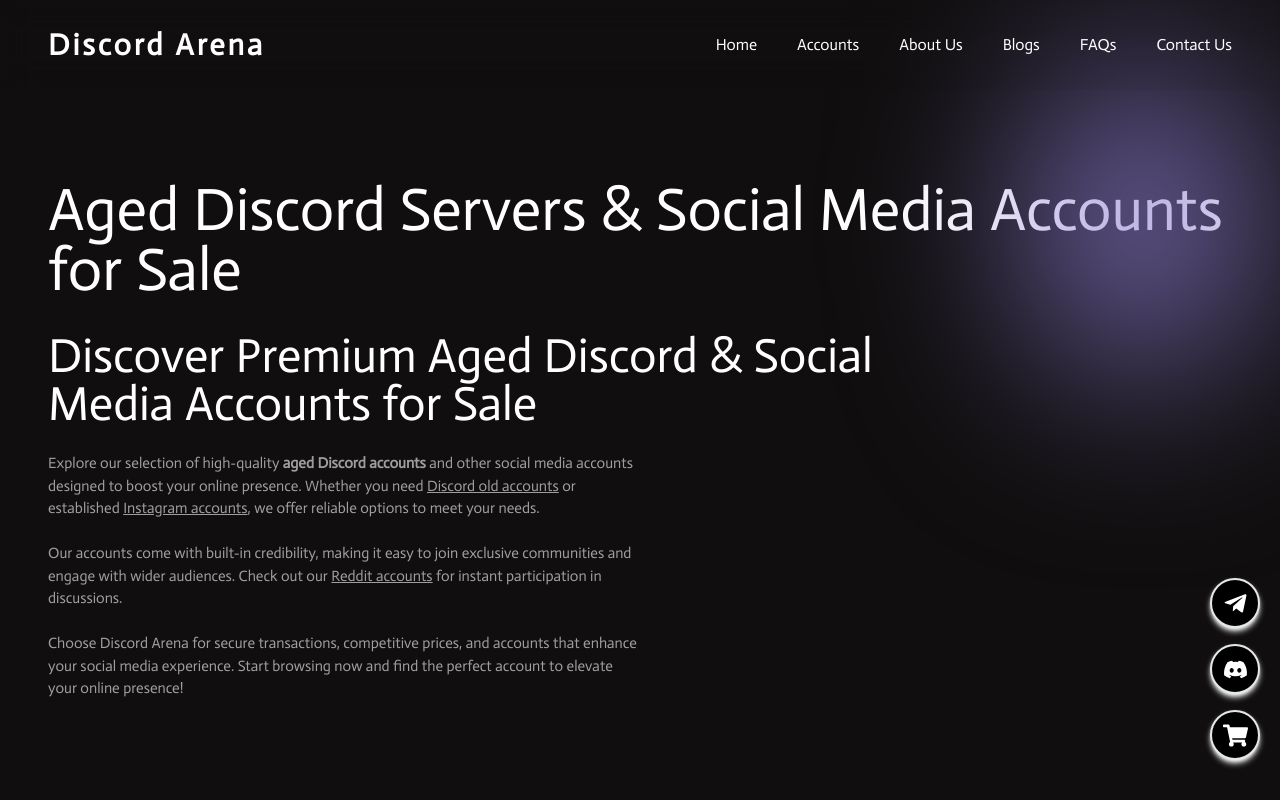
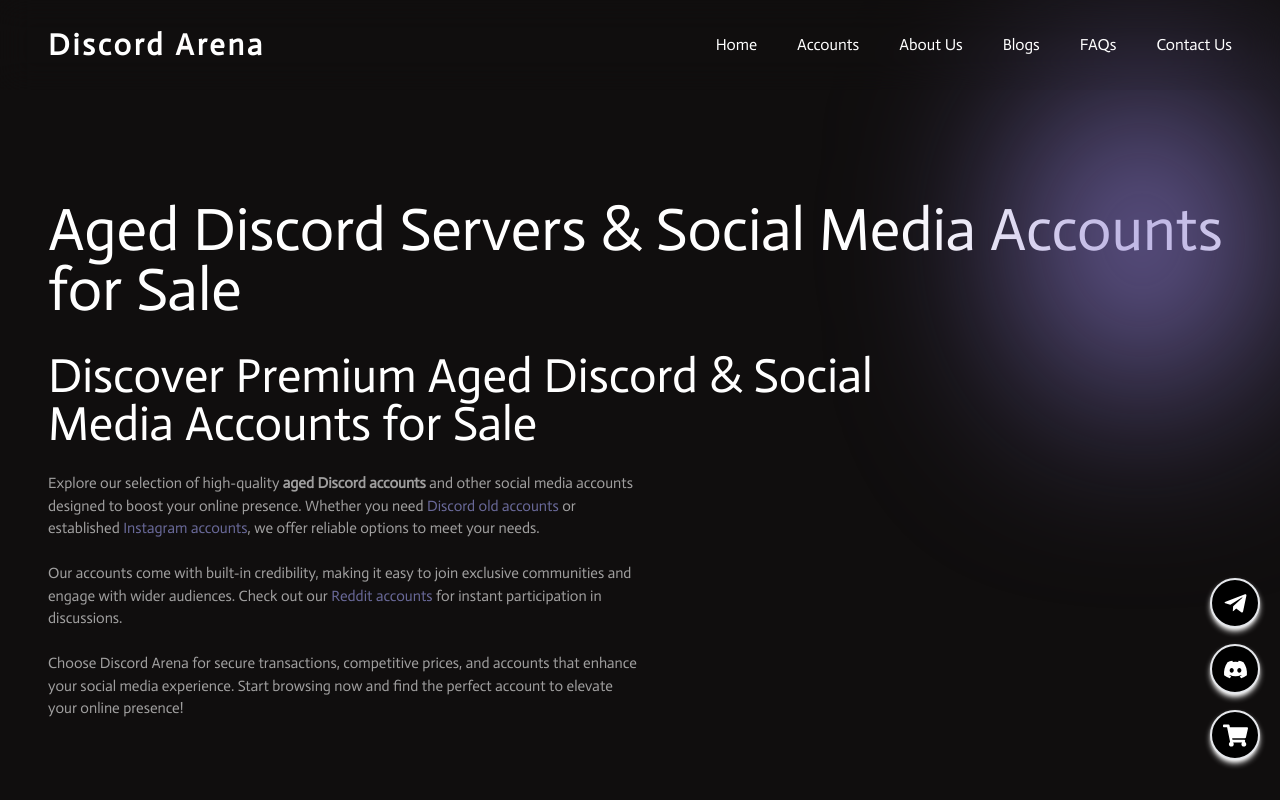
Before and after one commit to enggsatyamraj/CSET301_Assignment, a Next.js app: page /accounts in a window 1280 px wide. Shown: the top 800 px of the page. Built offline with nearby package versions, Linux system fonts and the light colour scheme.

Commit message:
created anchortext class

```diff
--- a/src/app/accounts/discord-server-boost/page.jsx
+++ b/src/app/accounts/discord-server-boost/page.jsx
@@ -126,7 +126,7 @@ const page = () => {
               <p>
                 We have a diverse selection, including{" "}
                 <Link
-                  className="underline font-bold"
+                  className="anchorText"
                   href={
                     "discord-server-boost/ultimate-server-boost-(14-x-3-months)"
                   }
--- a/src/app/accounts/discord/page.jsx
+++ b/src/app/accounts/discord/page.jsx
@@ -90,7 +90,7 @@ const page = () => {
               <p>
                 Our collection includes{" "}
                 <Link
-                  className="underline font-bold"
+                  className="anchorText"
                   href={
                     "https://discordarena.com/accounts/discord/buy-2015-aged-discord-account"
                   }
@@ -99,7 +99,7 @@ const page = () => {
                 </Link>{" "}
                 and options starting at just $2. With{" "}
                 <Link
-                  className="underline font-bold"
+                  className="anchorText"
                   href={
                     "https://discordarena.com/accounts/discord/buy-2023-aged-discord-account"
                   }
--- a/src/app/accounts/instagram/page.jsx
+++ b/src/app/accounts/instagram/page.jsx
@@ -126,7 +126,7 @@ const page = () => {
               <p>
                 We have a diverse selection, including{" "}
                 <Link
-                  className="underline font-bold"
+                  className="anchorText"
                   href={
                     "https://discordarena.com/instagram/buy-2013-instagram-accounts"
                   }
--- a/src/app/accounts/page.jsx
+++ b/src/app/accounts/page.jsx
@@ -81,7 +81,7 @@ export default function Page() {
           style={{ display: "none", visibility: "hidden" }}
         ></iframe>
       </noscript>
-      <div className="bg-normal w-[100%] pt-[80px]">
+      <div className="bg-normal w-[100%] pt-[100px]">
         <div className="relative mx-auto min-h-[60vh] w-[100%] max-w-[1280px] px-7 text-white sm:px-12 ">
           <div className="z-4 relative flex min-h-[90vh] flex-col justify-center">
             <h1 className="text-4xl sm:text-5xl md:text-6xl mb-8">
@@ -98,14 +98,14 @@ export default function Page() {
                 presence. Whether you need{" "}
                 <Link
                   href="https://discordarena.com/accounts/discord"
-                  className="underline"
+                  className="anchorText"
                 >
                   Discord old accounts
                 </Link>{" "}
                 or established{" "}
                 <Link
                   href="https://discordarena.com/accounts/instagram"
-                  className="underline"
+                  className="anchorText"
                 >
                   Instagram accounts
                 </Link>
@@ -118,7 +118,7 @@ export default function Page() {
                 Check out our{" "}
                 <Link
                   href="https://discordarena.com/accounts/reddit"
-                  className="underline"
+                  className="anchorText"
                 >
                   Reddit accounts
                 </Link>{" "}
--- a/src/app/globals.css
+++ b/src/app/globals.css
@@ -89,6 +89,10 @@
   width: 15rem;
 }
 
+.anchorText{
+  color: #a5a6f6;
+}
+
 /* #mainSection{
   display: grid;
   grid-template-columns: repeat(2, 1fr);
--- a/src/app/page.js
+++ b/src/app/page.js
@@ -153,14 +153,14 @@ export default function Page() {
                     selection of{" "}
                     <Link
                       href={"accounts/discord"}
-                      className="underline font-bold"
+                      className="anchorText"
                     >
                       Discord accounts
                     </Link>{" "}
                     includes everything from{" "}
                     <Link
                       href={"accounts/discord/buy-2015-aged-discord-account"}
-                      className="underline font-bold"
+                      className="anchorText"
                     >
                       2015 Discord accounts
                     </Link>{" "}
@@ -176,7 +176,7 @@ export default function Page() {
                     Our{" "}
                     <Link
                       href={"accounts/discord/buy-2023-aged-discord-account"}
-                      className="underline font-bold"
+                      className="anchorText"
                     >
                       aged Discord accounts
                     </Link>{" "}
@@ -191,7 +191,7 @@ export default function Page() {
                     Explore our{" "}
                     <Link
                       href={"accounts/instagram"}
-                      className="underline"
+                      className="anchorText"
                     >
                       Instagram accounts
                     </Link>
@@ -214,7 +214,7 @@ export default function Page() {
               </p>
             </div>
             <div className="flex-[1.8] lg:block ">
-              <Link href={"accounts/discord"} className="underline font-bold">
+              <Link href={"accounts/discord"} className="anchorText">
                 <Image src={smartPeople} className="" alt="buy aged accounts" />
               </Link>
             </div>
```
Also changed, not shown: 1 other file (tests, documents, lock files or other folders).
